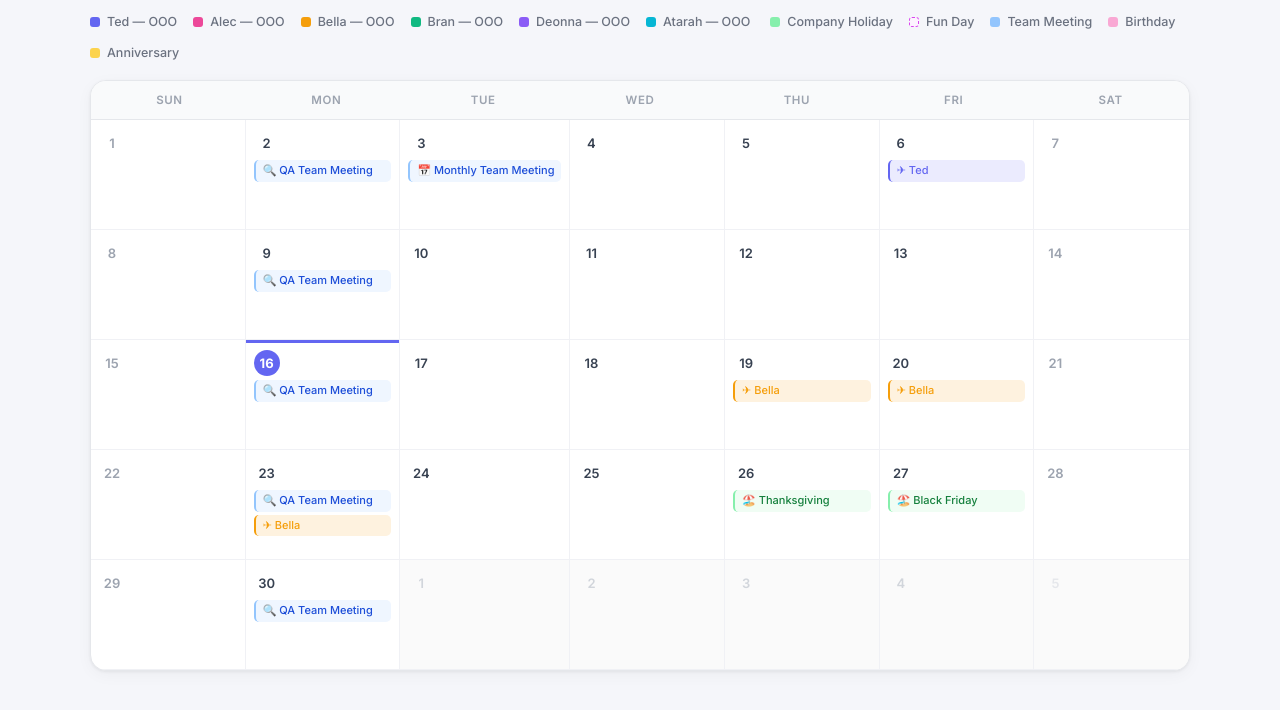
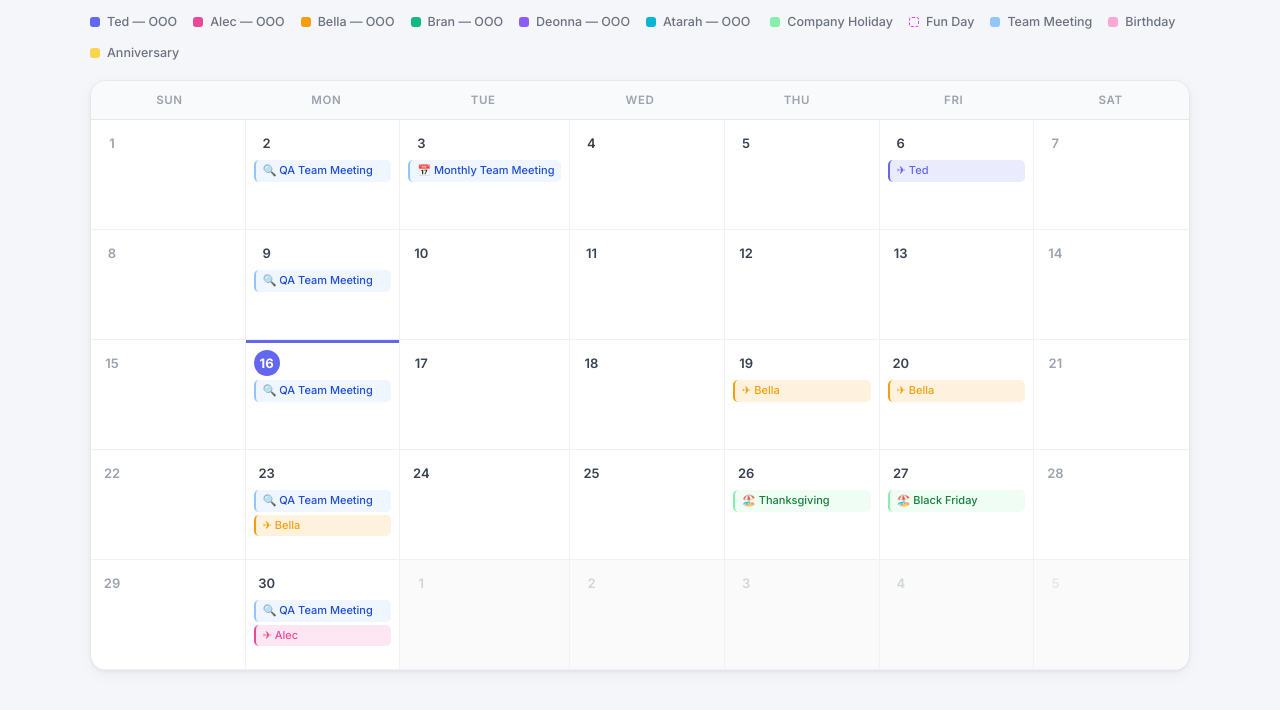
Before and after one commit to branfine-digital/qa, a plain HTML site: page index.html in a window 1280 px wide. Shown: the part 88-798 px from the top of the page. Drawn offline with Linux system fonts and the light colour scheme.

Commit message:
Update index.html

```diff
--- a/index.html
+++ b/index.html
@@ -386,6 +386,7 @@ const EVENTS = [
   { type: 'ooo', person: 'Ted',  start: '2026-11-06', end: '2026-11-06' },
   { type: 'ooo', person: 'Bella',  start: '2026-11-19', end: '2026-11-20' },
   { type: 'ooo', person: 'Bella',  start: '2026-11-23', end: '2026-11-23' },
+  { type: 'ooo', person: 'Alec',  start: '2026-11-30', end: '2026-12-02' },
   { type: 'ooo', person: 'Bran',  start: '2026-12-10', end: '2026-12-10' },
   { type: 'ooo', person: 'Bran',  start: '2027-02-18', end: '2027-02-19' },
   { type: 'ooo', person: 'Bran',  start: '2027-03-04', end: '2027-03-05' },
```
